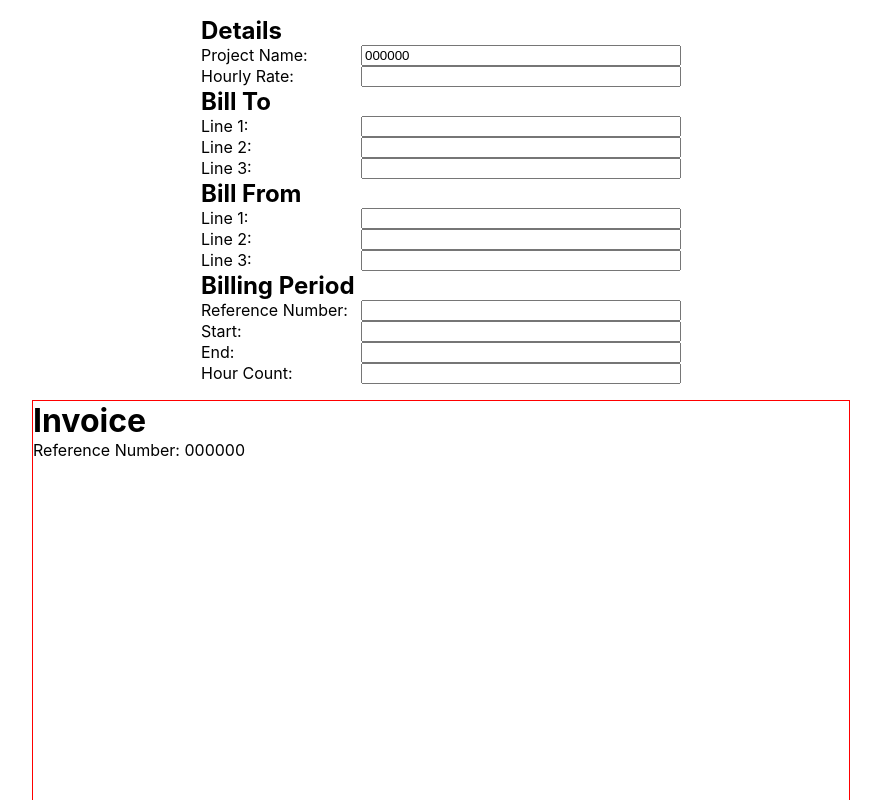
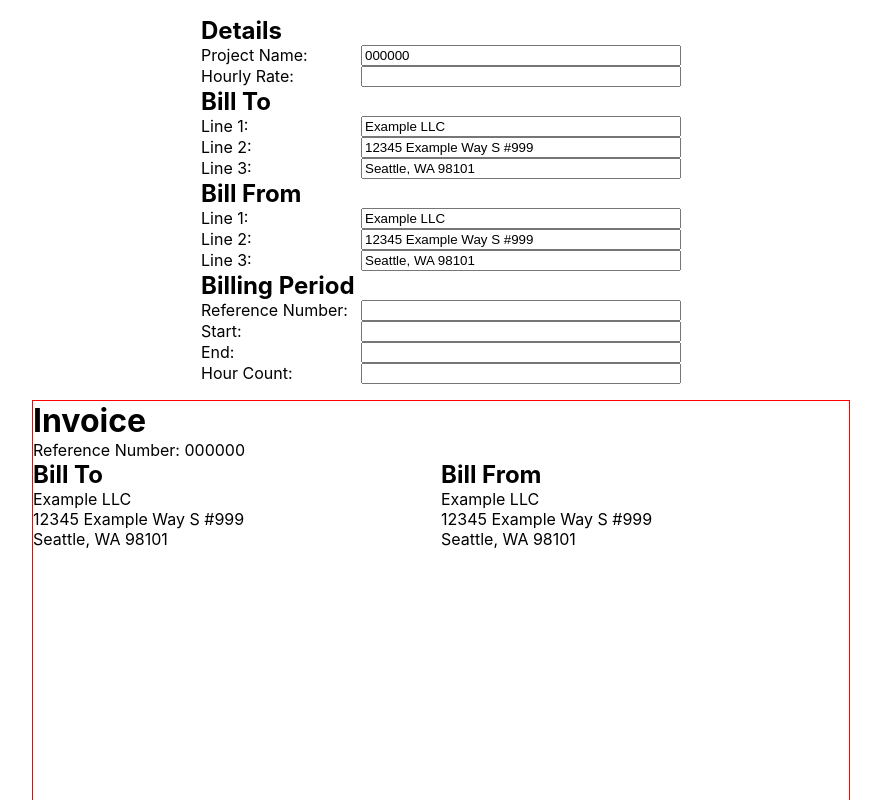
Before and after one commit to arctair/invoicer, a React (Create React App) app in the folder webapp/: page / in a window 1280 px wide. Shown: the top 800 px of the page, without its empty margins (199-1080 px from the left). Built offline with nearby package versions, Linux system fonts and the light colour scheme.

Commit message:
wire bill from and bill to fields

```diff
--- a/webapp/src/Form.tsx
+++ b/webapp/src/Form.tsx
@@ -1,8 +1,8 @@
 import { useInvoice, useInvoiceMethods } from './Invoice'
 
 export default function Form() {
-  const { referenceNumber } = useInvoice()
-  const { setReferenceNumber } = useInvoiceMethods()
+  const invoice = useInvoice()
+  const methods = useInvoiceMethods()
   return (
     <div
       style={{
@@ -17,8 +17,8 @@ export default function Form() {
         <Label htmlFor="projectName">Project Name:</Label>
         <input
           name="projectName"
-          value={referenceNumber}
-          onChange={(e) => setReferenceNumber(e.target.value)}
+          value={invoice.referenceNumber}
+          onChange={(e) => methods.setReferenceNumber(e.target.value)}
         />
         <Label htmlFor="hourlyRate">Hourly Rate:</Label>
         <input name="hourlyRate" />
@@ -26,20 +26,44 @@ export default function Form() {
       <>
         <Header>Bill To</Header>
         <Label htmlFor="billToLineOne">Line 1:</Label>
-        <input name="billToLineOne" />
+        <input
+          name="billToLineOne"
+          value={invoice.billToLineOne}
+          onChange={(e) => methods.setBillToLineOne(e.target.value)}
+        />
         <Label htmlFor="billToLineTwo">Line 2:</Label>
-        <input name="billToLineTwo" />
+        <input
+          name="billToLineTwo"
+          value={invoice.billToLineTwo}
+          onChange={(e) => methods.setBillToLineTwo(e.target.value)}
+        />
         <Label htmlFor="billToLineThree">Line 3:</Label>
-        <input name="billToLineThree" />
+        <input
+          name="billToLineThree"
+          value={invoice.billToLineThree}
+          onChange={(e) => methods.setBillToLineThree(e.target.value)}
+        />
       </>
       <>
         <Header>Bill From</Header>
         <Label htmlFor="billFromLineOne">Line 1:</Label>
-        <input name="billFromLineOne" />
+        <input
+          name="billFromLineOne"
+          value={invoice.billFromLineOne}
+          onChange={(e) => methods.setBillFromLineOne(e.target.value)}
+        />
         <Label htmlFor="billFromLineTwo">Line 2:</Label>
-        <input name="billFromLineTwo" />
+        <input
+          name="billFromLineTwo"
+          value={invoice.billFromLineTwo}
+          onChange={(e) => methods.setBillFromLineTwo(e.target.value)}
+        />
         <Label htmlFor="billFromLineThree">Line 3:</Label>
-        <input name="billFromLineThree" />
+        <input
+          name="billFromLineThree"
+          value={invoice.billFromLineThree}
+          onChange={(e) => methods.setBillFromLineThree(e.target.value)}
+        />
       </>
       <>
         <Header>Billing Period</Header>
--- a/webapp/src/Invoice.tsx
+++ b/webapp/src/Invoice.tsx
@@ -1,31 +1,90 @@
 import React, { useContext } from 'react'
 
 export default interface Invoice {
+  billFromLineOne: string
+  billFromLineTwo: string
+  billFromLineThree: string
+  billToLineTwo: string
+  billToLineThree: string
+  billToLineOne: string
   referenceNumber: string
 }
 
 const errMissingProvider = 'invoice context provider is not available'
+const throwErrMissingProvider = () => {
+  throw Error(errMissingProvider)
+}
 const context = React.createContext<{
   invoice: Invoice
-  methods: { setReferenceNumber: (referenceNumber: string) => void }
+  methods: {
+    setBillFromLineOne(value: string): void
+    setBillFromLineTwo(value: string): void
+    setBillFromLineThree(value: string): void
+    setReferenceNumber: React.Dispatch<string>
+    setBillToLineOne: React.Dispatch<string>
+    setBillToLineTwo: React.Dispatch<string>
+    setBillToLineThree: React.Dispatch<string>
+  }
 }>({
   invoice: {
     referenceNumber: errMissingProvider,
+    billToLineOne: errMissingProvider,
+    billToLineTwo: errMissingProvider,
+    billToLineThree: errMissingProvider,
+    billFromLineOne: errMissingProvider,
+    billFromLineTwo: errMissingProvider,
+    billFromLineThree: errMissingProvider,
   },
   methods: {
-    setReferenceNumber: () => {
-      throw Error(errMissingProvider)
-    },
+    setReferenceNumber: throwErrMissingProvider,
+    setBillToLineOne: throwErrMissingProvider,
+    setBillToLineTwo: throwErrMissingProvider,
+    setBillToLineThree: throwErrMissingProvider,
+    setBillFromLineOne: throwErrMissingProvider,
+    setBillFromLineTwo: throwErrMissingProvider,
+    setBillFromLineThree: throwErrMissingProvider,
   },
 })
 
 export function InvoiceProvider(props: React.PropsWithChildren) {
   const [referenceNumber, setReferenceNumber] = React.useState('000000')
+  const [billToLineOne, setBillToLineOne] = React.useState('Example LLC')
+  const [billToLineTwo, setBillToLineTwo] = React.useState(
+    '12345 Example Way S #999',
+  )
+  const [billToLineThree, setBillToLineThree] = React.useState(
+    'Seattle, WA 98101',
+  )
+  const [billFromLineOne, setBillFromLineOne] = React.useState(
+    'Example LLC',
+  )
+  const [billFromLineTwo, setBillFromLineTwo] = React.useState(
+    '12345 Example Way S #999',
+  )
+  const [billFromLineThree, setBillFromLineThree] = React.useState(
+    'Seattle, WA 98101',
+  )
   return (
     <context.Provider
       value={{
-        invoice: { referenceNumber },
-        methods: { setReferenceNumber },
+        invoice: {
+          referenceNumber,
+          billToLineOne,
+          billToLineTwo,
+          billToLineThree,
+          billFromLineOne,
+          billFromLineTwo,
+          billFromLineThree,
+        },
+        methods: {
+          setReferenceNumber,
+          setBillToLineOne,
+          setBillToLineTwo,
+          setBillToLineThree,
+          setBillFromLineOne,
+          setBillFromLineTwo,
+          setBillFromLineThree,
+        },
       }}
       {...props}
     />
--- a/webapp/src/InvoicePreview.tsx
+++ b/webapp/src/InvoicePreview.tsx
@@ -1,7 +1,7 @@
 import { useInvoice } from './Invoice'
 
 export default function InvoicePreview() {
-  const { referenceNumber } = useInvoice()
+  const invoice = useInvoice()
   return (
     <div
       style={{
@@ -12,7 +12,21 @@ export default function InvoicePreview() {
       }}
     >
       <h1>Invoice</h1>
-      Reference Number: {referenceNumber}
+      Reference Number: {invoice.referenceNumber}
+      <div style={{ display: 'grid', gridTemplateColumns: '1fr 1fr' }}>
+        <div>
+          <h2>Bill To</h2>
+          <div>{invoice.billToLineOne}</div>
+          <div>{invoice.billToLineTwo}</div>
+          <div>{invoice.billToLineThree}</div>
+        </div>
+        <div>
+          <h2>Bill From</h2>
+          <div>{invoice.billFromLineOne}</div>
+          <div>{invoice.billFromLineTwo}</div>
+          <div>{invoice.billFromLineThree}</div>
+        </div>
+      </div>
     </div>
   )
 }
```
